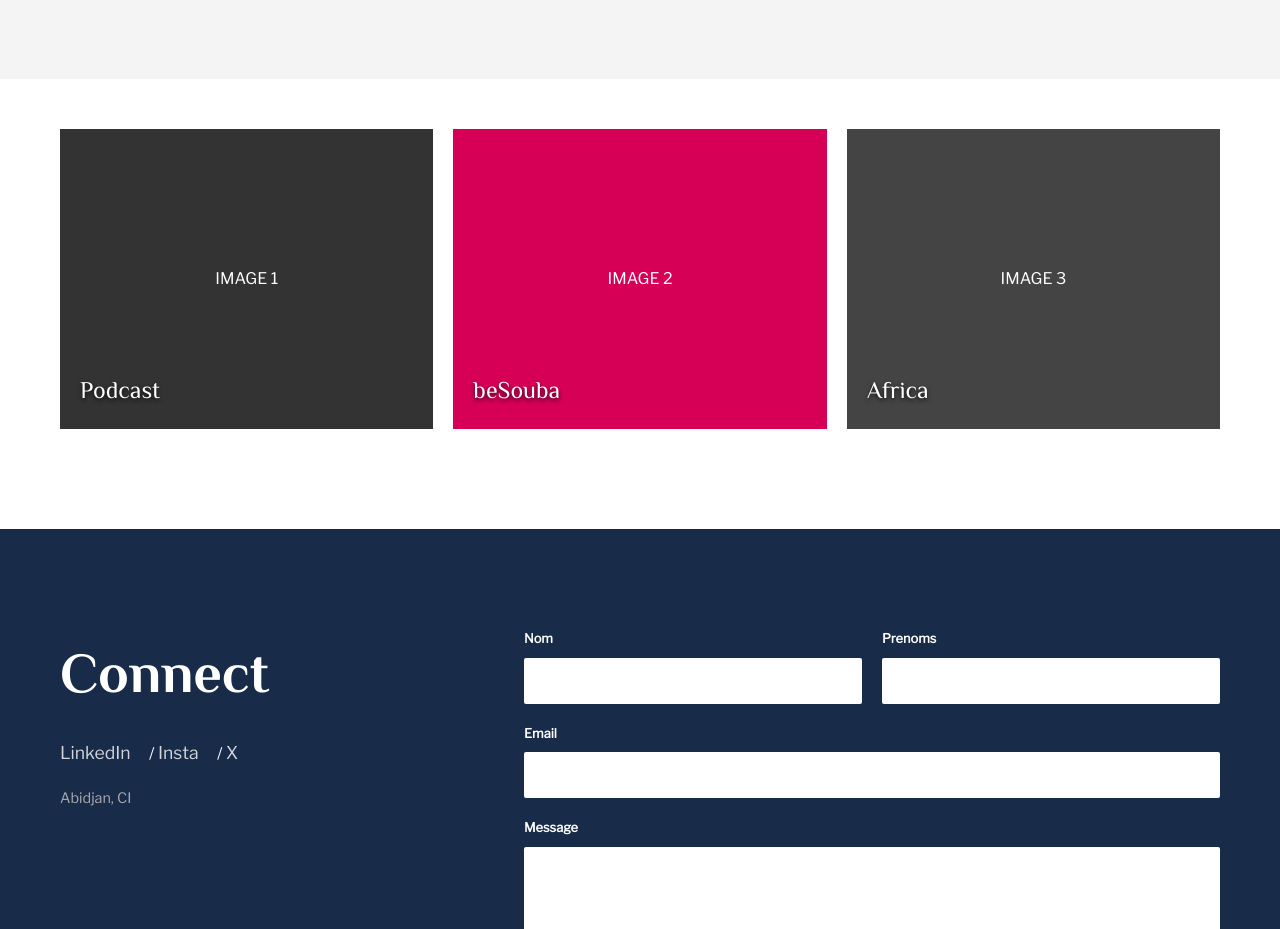
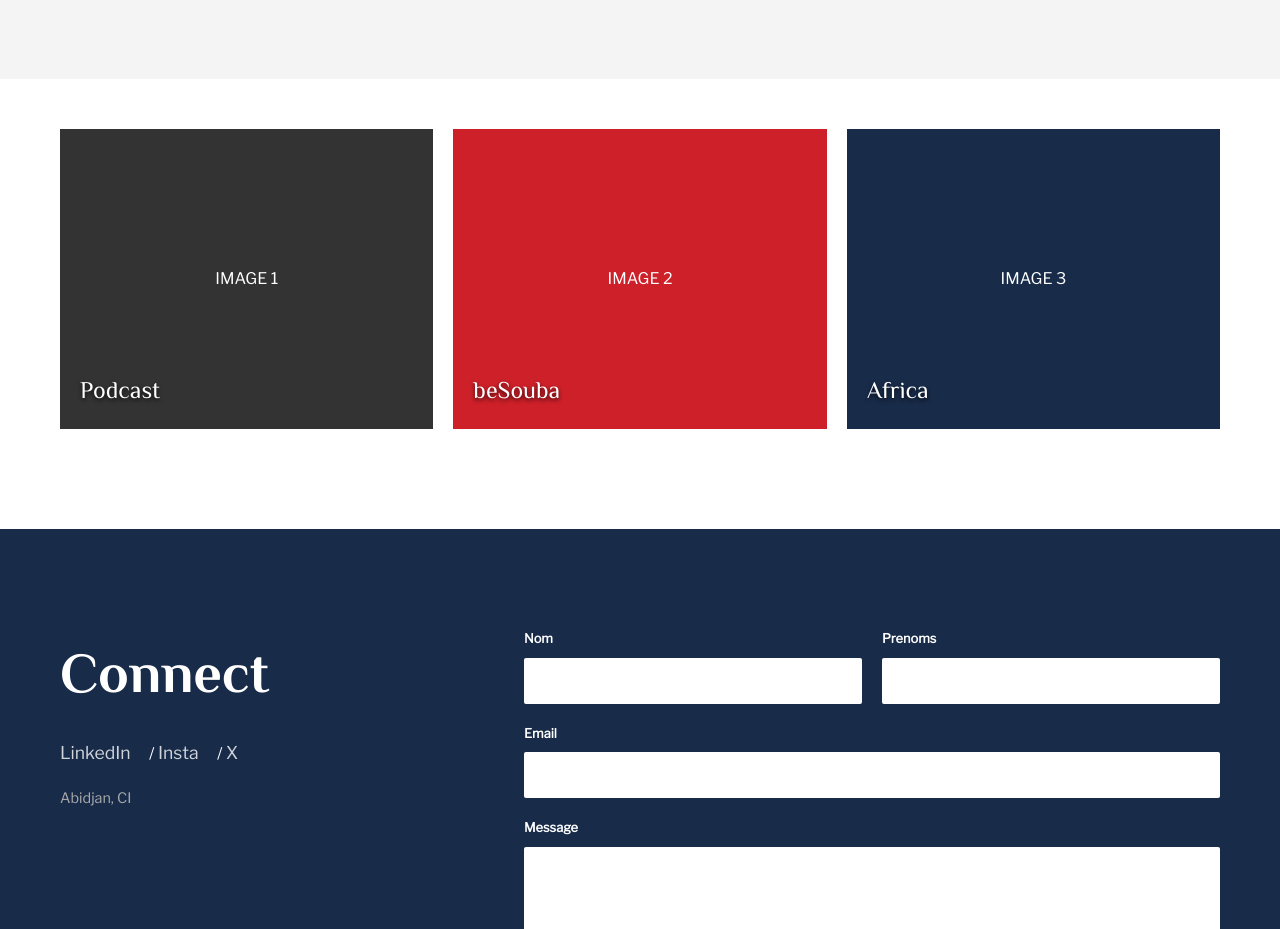
Before and after one commit to harzat/mon-portfolio, a plain HTML site: page index.html in a window 1280 px wide. Shown: the part 1600-2529 px from the top of the page. Drawn offline with nearby package versions, Linux system fonts and the light colour scheme.

Commit message:
Update index.html

```diff
--- a/index.html
+++ b/index.html
@@ -16,7 +16,7 @@
     <header class="hero-section">
         <nav class="navbar">
             <div class="logo-container">
-                <img src="img/logo.png" alt="BD Logo" class="my-logo">
+                <img src="img/logo.png" alt="Zab Advisor Logo" class="my-logo">
             </div>
 
             <div class="nav-links">
@@ -41,6 +41,7 @@
                     <img src="img/Mypicture-1.jpg" alt="Portrait" class="profile-img">
                 </div>
             </div>
+
             <div class="col-right">
                 <div class="welcome-text">
                     <h2>Bienvenue</h2>
@@ -64,11 +65,11 @@
                     <span class="grid-caption">Podcast</span>
                 </div>
                 <div class="grid-item">
-                    <div style="background:#D60057; height:100%; display:flex; align-items:center; justify-content:center; color:white;">IMAGE 2</div>
+                    <div style="background:#CE2029; height:100%; display:flex; align-items:center; justify-content:center; color:white;">IMAGE 2</div>
                     <span class="grid-caption">beSouba</span>
                 </div>
                 <div class="grid-item">
-                    <div style="background:#444; height:100%; display:flex; align-items:center; justify-content:center; color:white;">IMAGE 3</div>
+                    <div style="background:#182B49; height:100%; display:flex; align-items:center; justify-content:center; color:white;">IMAGE 3</div>
                     <span class="grid-caption">Africa</span>
                 </div>
             </div>
@@ -99,14 +100,17 @@
                             <input type="text">
                         </div>
                     </div>
+
                     <div class="form-group">
                         <label>Email</label>
                         <input type="email">
                     </div>
+
                     <div class="form-group">
                         <label>Message</label>
                         <textarea rows="4"></textarea>
                     </div>
+
                     <button type="submit" class="btn-white">Send</button>
                 </form>
             </div>
@@ -118,7 +122,6 @@
             <div class="footer-logo">
                 <img src="img/logo.png" alt="Logo">
             </div>
-
             <div class="footer-links">
                 <div class="col">
                     <a href="#">About</a>
```
